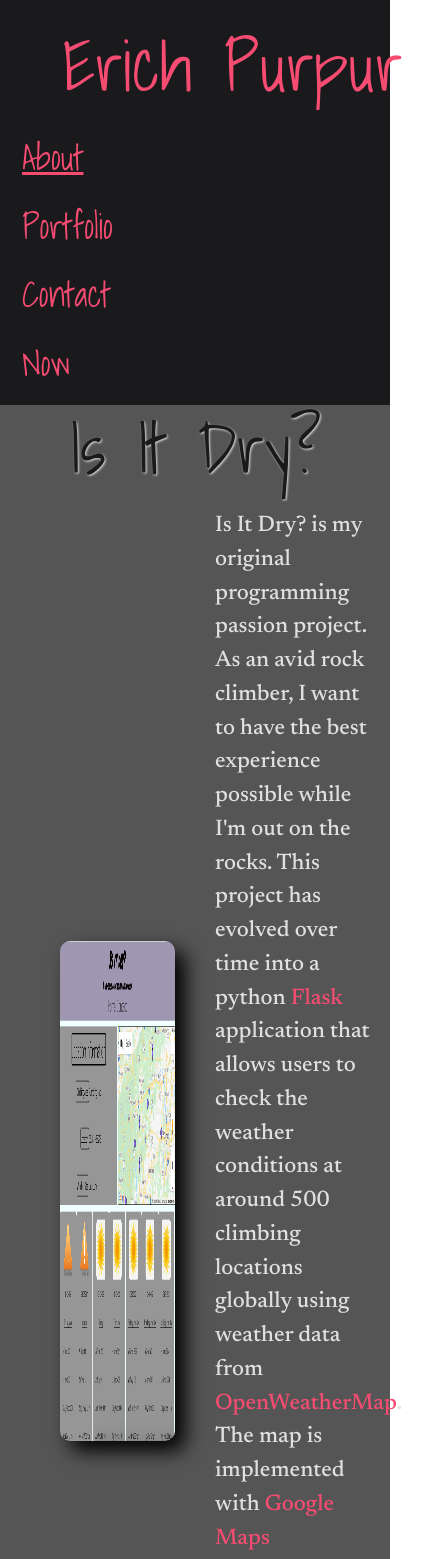
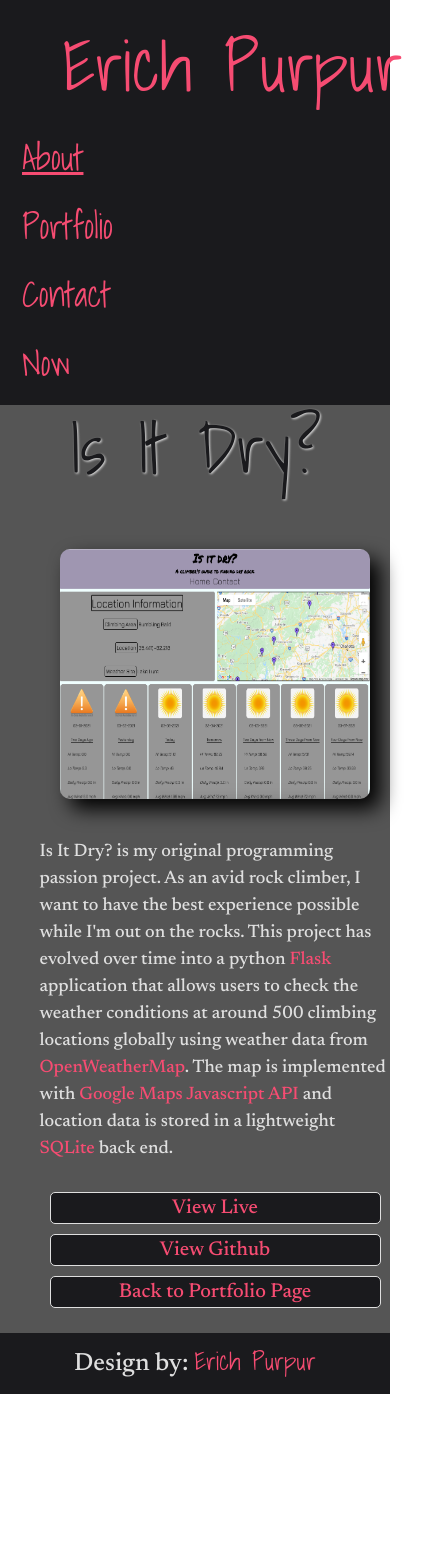
Before and after one commit to epurpur/ReactPortfolio, a React (Create React App) app: page /isitdry in a window 390 px wide. Shown: the top 1559 px of the page, 433 px wide, since content can reach past the window. After the commit the page ends 1394 px from the top, so only its background shows below. Built offline with nearby package versions, Linux system fonts and the light colour scheme.

Commit message:
updating media queries

```diff
--- a/src/App.css
+++ b/src/App.css
@@ -237,8 +237,6 @@ nav {
 }
 
 
-
-
 /*********************/
 /* Contact Component */
 /*********************/
@@ -342,7 +340,6 @@ footer {
     height: 300px;
     margin: 10px;
   }
-
 }
 
 @media screen and (max-width: 1000px) {
@@ -358,6 +355,17 @@ footer {
 
   .container-fluid li a { font-size: 35px; }
 
+  /*************************/
+  /* Single Page Component */
+  /*************************/
+
+  #singleProjectContainer {flex-direction: column;}
+
+  #singleProjectImg {width: 80%;}
+
+  #singleProjectInfo {
+    width: 90%;
+  }
 }
 
 
@@ -379,10 +387,15 @@ footer {
   #AboutMeImg { width: 100%}
 
   #AboutMeText {width: 100%}
-
 }
 
 @media screen and (max-width: 700px) {
+
+  /*****************/
+  /* Global Styles */
+  /*****************/
+
+  .App h2 {font-size: 50px;}
 
   /***********************/
   /* Portfolio Component */
@@ -401,11 +414,37 @@ footer {
     margin: 15px;
   }
 
-  .image {
-    height: 100%;
+  .image {height: 100%;}
+
+  /*************************/
+  /* Single Page Component */
+  /*************************/
+
+  #singleProjectImg {width: 85%;}
+
+  #singleProjectImg img {height: 300px;}
+
+}
+
+@media screen and (max-width: 542px) {
+
+  /*************************/
+  /* Single Page Component */
+  /*************************/
+
+  #projectLinks {
+    display: flex;
+    flex-direction: column;
+    justify-content: center;
+    text-align: center;
+  }
+
+  #projectLinks a {
+    margin: 5px;
   }
 
 }
+
 
 @media screen and (max-width: 500px) {
 
@@ -420,4 +459,15 @@ footer {
 
   #AboutMeText {font-size: 18px}
 
+  /*************************/
+  /* Single Page Component */
+  /*************************/
+
+  #singleProjectImg {width: 100%;}
+
+  #singleProjectImg img {height: 250px;}
+
+  #singleProjectText {
+    font-size: 18px;
+  }
 }
```
